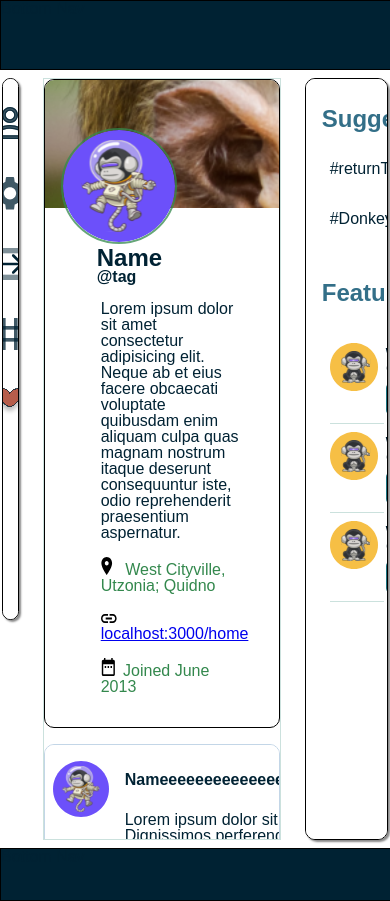
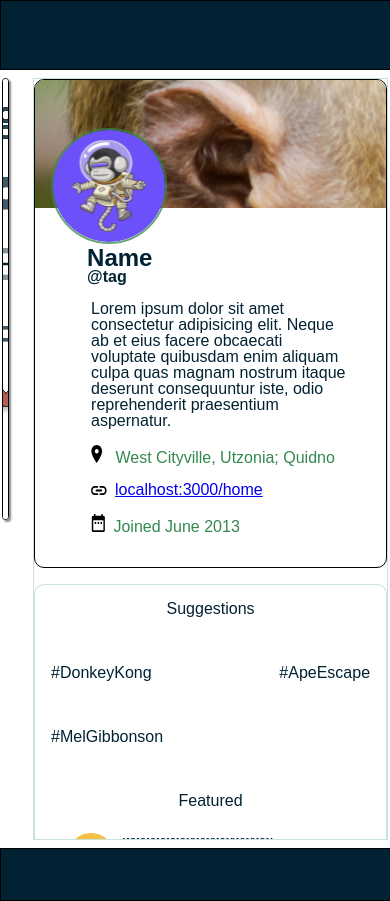
Before and after one commit to Martin-Martinez4/logor, a React (Create React App) app: page /home in a window 390 px wide. Built offline with nearby package versions, Linux system fonts and the light colour scheme.

Commit message:
Nearly done with styling, need some changes to the smaller screens, like making the leftSide card disappear.  Need to add a box to input comments.  Add responses/thread view.  after will make components get data dynamically

```diff
--- a/src/components/Card/Cards.css
+++ b/src/components/Card/Cards.css
@@ -12,6 +12,13 @@
     height: auto;;
 }
 
+@media screen and (max-width: 1264px){
+
+    .content{
+        width: 90vw;
+    }
+}
+
 /* At ipad Pro (1024 X 1366) (1250 X H , 1250: problems start) change into horizontal */
 
 .sideCard{
@@ -19,7 +26,7 @@
     box-shadow: 2px 2px 2px #888888;
 
     width:18vw;
-    min-height:540px;
+    min-height:440px;
 }
 
 .card.register_card{
--- a/src/components/ContentArea/contentArea.css
+++ b/src/components/ContentArea/contentArea.css
@@ -67,9 +67,13 @@
     display: none;
 }
 
-.sidebar_icon:hover~.sidebar_text{
 
-    display: block;
+@media screen and (min-width: 1200px){
+
+    .sidebar_icon:hover~.sidebar_text{
+
+        display: block;
+    }
 }
 
 
@@ -78,3 +82,11 @@
         width: 22vw
     }
 }
+
+@media screen and (max-width: 1264px){
+
+    .rightSide{
+
+        display: none;
+    }
+}
--- a/src/components/MiniProfile/MiniProfile.css
+++ b/src/components/MiniProfile/MiniProfile.css
@@ -31,6 +31,7 @@
     margin: 0;
     padding: 0;
     word-wrap: break-word;
+    width:fit-content;
 
 }
 .miniProfile> .profileName>button{
--- a/src/components/PostList/PostList.tsx
+++ b/src/components/PostList/PostList.tsx
@@ -4,7 +4,9 @@ import React, { FC } from "react";
 import Scroll from "../Scroll/Scroll";
 
 import Post from "../Posts/Post";
+import Card from "../Card/Card";
 import ProfileHeader from "../ProfileHeader/ProfileHeader";
+import MiniProfile from "../MiniProfile/MiniProfile";
 
 import "./postlist.css"
 
@@ -15,6 +17,26 @@ const PostList: FC = () => {
             <div className="postlist_horizontal" >
             <Scroll>
                 <ProfileHeader/>
+                <Card classes="content med_suggestion">
+                    <p>Suggestions</p>
+                    <div className="suggestions">
+
+                        <p>#DonkeyKong</p>
+                        <p>#ApeEscape</p>
+                        <p>#MelGibbonson</p>
+                    </div>
+                    <p>Featured</p>
+                    <div className="features">
+                        <MiniProfile></MiniProfile>
+
+                        <MiniProfile></MiniProfile>
+                        <MiniProfile></MiniProfile>
+
+                        <MiniProfile></MiniProfile>
+
+                    </div>
+                </Card>
+
 
                 <Post />
                 <Post />
--- a/src/components/PostList/postlist.css
+++ b/src/components/PostList/postlist.css
@@ -4,3 +4,74 @@
     display:flex;
     flex-direction: column;
 }
+
+.med_suggestion{
+
+    text-align: center;
+    display: none;
+    border-color: var(--Primary3);
+
+
+}
+
+@media screen and (max-width: 1264px){
+
+    .med_suggestion{
+
+        display: block;
+    }
+}
+
+.med_suggestion>div{
+
+    display: flex;
+    flex-wrap: wrap;
+    padding: 1rem;
+}
+
+.med_suggestion>.suggestions{
+
+    display: flex;
+    justify-content: space-between;
+
+    gap: 1rem;
+
+}
+
+.med_suggestion>.features{
+
+    width: auto;
+
+    display: flex;
+    justify-content: center;
+    padding: .25rem;
+
+}
+
+.med_suggestion>.features>.miniProfile{
+
+    width: 42%;
+    margin: 1rem 0rem .5rem 2rem;
+
+}
+
+
+@media screen and (max-width: 750px){
+
+    .med_suggestion>.features{
+
+        display: contents;
+
+
+    }
+}
+
+@media screen and (max-width: 240px){
+
+    .med_suggestion>.features>.miniProfile{
+
+        width: 100%;
+        margin: 0rem 1rem 0rem .5rem;
+
+    }
+}
--- a/src/components/Posts/Posts.css
+++ b/src/components/Posts/Posts.css
@@ -1,14 +1,9 @@
-/*
-.standardPost{
 
-    height:224px;
-    width:80vw;
-} */
 
 .post{
     display: flex;
     flex-direction: row;
-    border-color:rgb(195, 214, 231);
+    border-color: var(--Primary3);
     margin:0;
     gap:0;
 }
@@ -16,7 +11,6 @@
 .post>.user_content{
     display: flex;
     flex-direction: column;
-    /* align-items: center; */
     gap: .5rem;
     padding: 1.2rem 0rem 0rem 0rem;
     margin: .5rem;
@@ -26,6 +20,21 @@
     gap:  .5rem;
 
 }
+
+@media screen and (max-width: 750px){
+
+    .post>.user_content>.user_info{
+        gap:  .5rem;
+        display: contents;
+
+    }
+
+    .post>.user_content{
+       width: 60vw;
+
+    }
+}
+
 .user_image{
     align-items: flex-start;
     padding: .5rem 0rem 0rem 0rem;
@@ -39,8 +48,25 @@
 }
 
 .post_body_text{
-    /* padding: 0rem 3rem 0rem 5rem; */
     margin-top: 0;
+}
 
+@media screen and (max-width: 240px){
 
+    .post_body_text{
+        word-break: normal;
+    }
 }
+
+@media screen and (max-width: 240px){
+    .post_user_image{
+
+        width: 3rem;
+
+    }
+
+    .user_image{
+        margin-right: .25rem;
+        margin-top: .75rem;
+    }
+}
```
